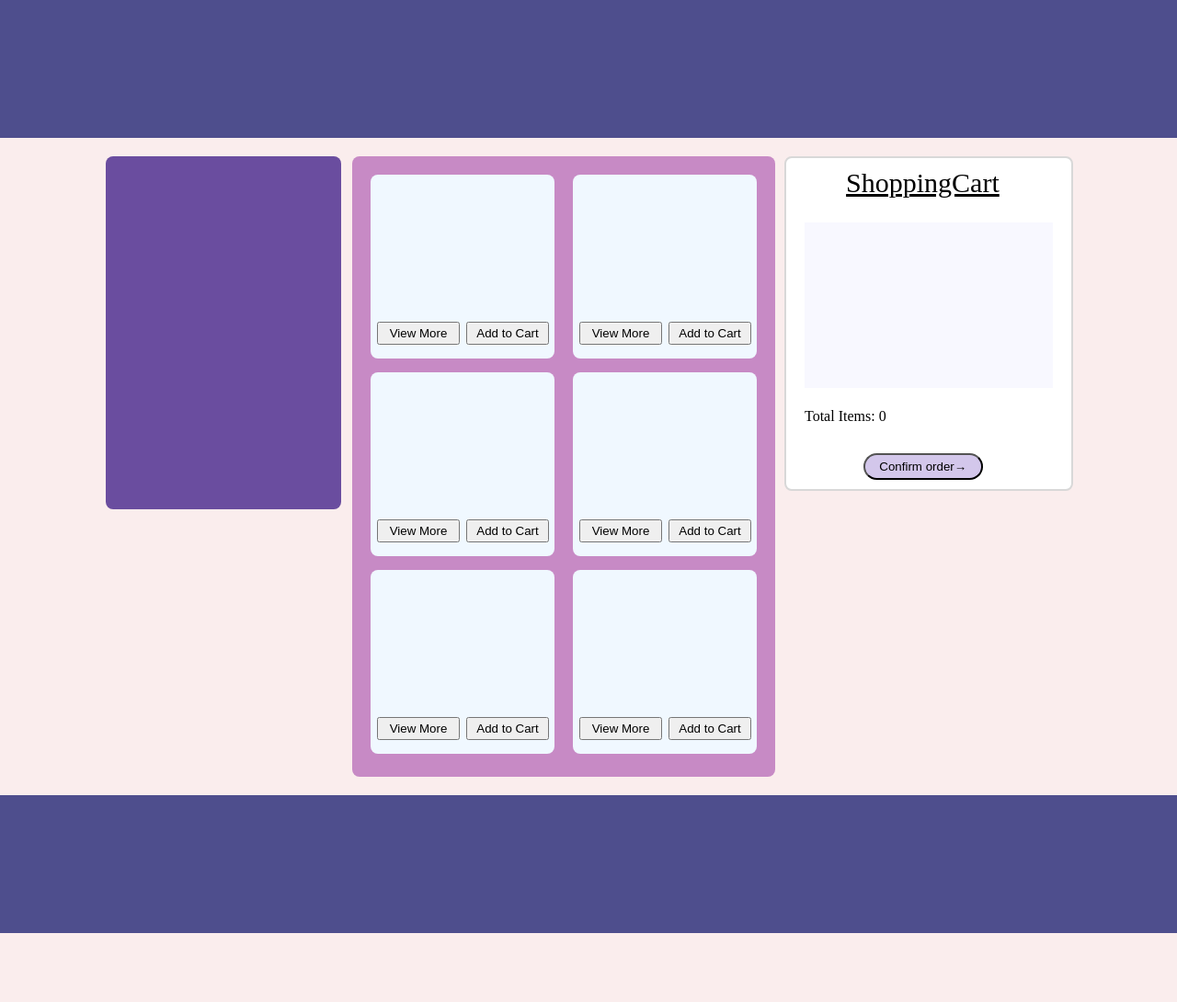
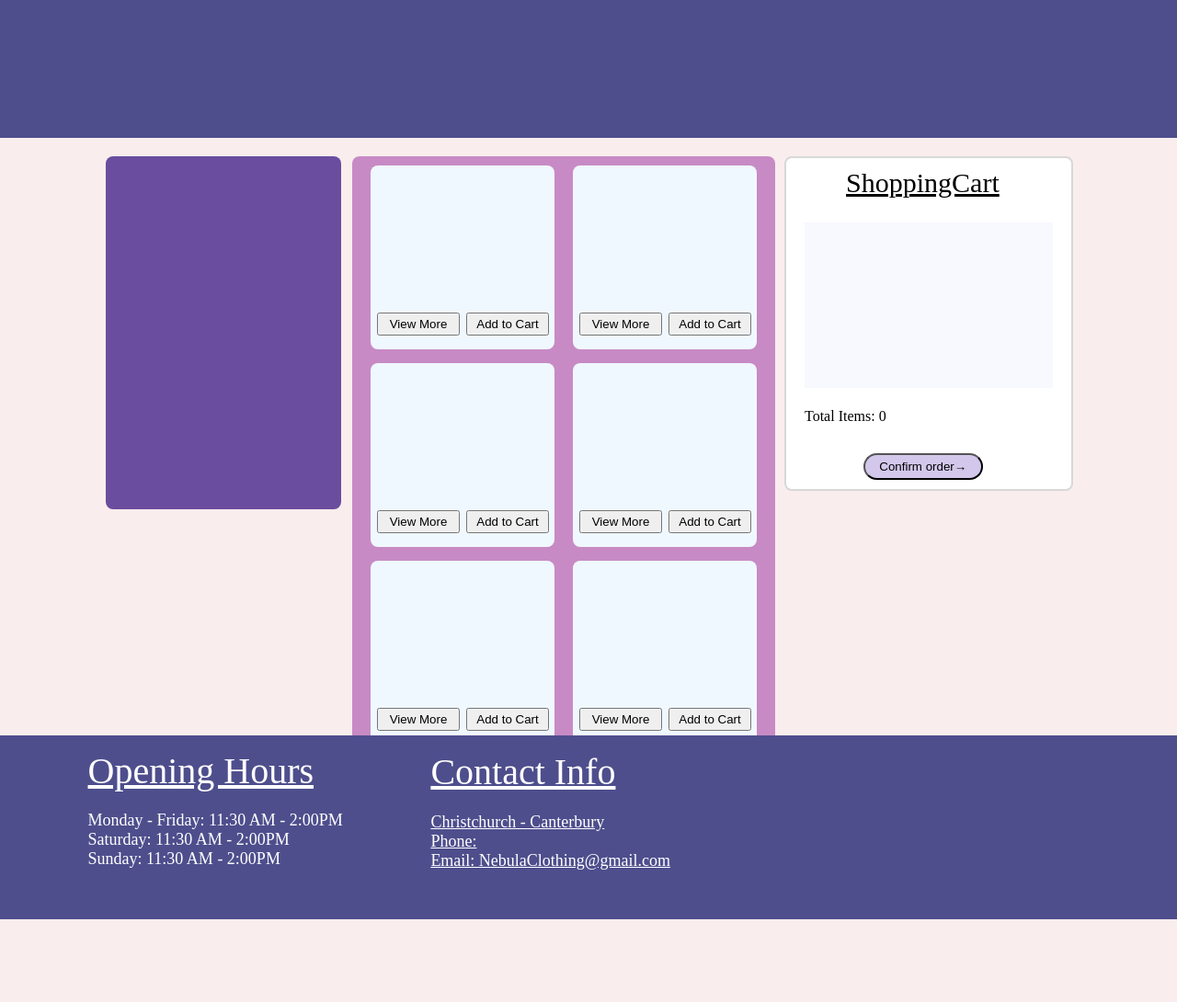
Before and after one commit to udaydaroch/Ecom-Website, a PHP site: page / in a window 1280 px wide. Shown: the whole page at 92% size. Before the commit the page ends 1015 px from the top, so only its background shows below. Run offline with PHP 8.4, Linux system fonts and the light colour scheme; a map, chart or similar area stays blank; grey boxes are pictures that could not be loaded.

Commit message:
added a simple effect for the bottom part of the page

```diff
--- a/CSSFolder/hompage.css
+++ b/CSSFolder/hompage.css
@@ -2,7 +2,7 @@
   background-color: rgb(250, 237, 237);
   margin: 0;
   min-width: 950px;
-  min-height:300px;
+  min-height:350px;
 }
 
 .content {
@@ -10,6 +10,8 @@
   justify-content: center;
   align-items: flex-start;
   padding-top: 20px;
+  height: 900px;
+  overflow-y: auto;
   padding-bottom: 20px;
 }
 
@@ -48,7 +50,9 @@
 
 .pagination {
   background-color: rgb(199, 138, 197);
-  padding: 10px;
+  padding-left: 10px;
+  padding-right: 10px;
+  padding-bottom:20px;
   margin-right: 2px;
   margin-left: 2px;
   border-radius: 8px;
@@ -103,13 +107,6 @@
 
 }
 
-.bottompart {
-  display: flex;
-  justify-content: center;
-  align-items: center;
-  padding-bottom: 150px;
-  background-color: rgb(78, 78, 141);
-}
 
 .button {
   width: 90px;
@@ -143,3 +140,71 @@
 #confirmOrder:hover {
   background-color: rgb(145, 116, 206);
 }
+
+.bottompart {
+  display: flex;
+  justify-content: space-evenly;
+  align-items: center;
+  height: 200px;
+  background-color: rgb(78, 78, 141);
+  position: fixed;
+  bottom: 0;
+  width: 100%;
+  transform: translateY(100%);
+  transition: transform 0.3s ease-in-out;
+  z-index: 999;
+}
+
+
+.map {
+  margin-top: 50px;
+  margin-right: 80px;
+}
+
+
+.hours {
+  margin-top: 10px; /* Add a margin to create space between OpeningHoursLabel and hours */
+}
+
+.hours td {
+  padding-right: 20px; /* Adjust the padding as needed for spacing between the days and time */
+}
+
+
+.map {
+  margin-top: 1px;
+  margin-right: 80px;
+}
+
+.OpeningHoursLabel {
+  font-size: 40px;
+  margin-left: 20px;
+  margin-top: 200px;
+  color: white;
+  text-decoration: underline;
+}
+
+.contactInfo {
+  font-size: 40px;
+  margin-top: 500px;
+  margin-bottom: 292px;
+  color: white;
+  text-decoration: underline;
+  overflow-x: hidden; /* or remove this line */
+}
+
+.hours {
+  font-size: 18px;
+  margin-bottom: 240px;
+  margin-left: 20px;
+  margin-top: 20px;
+  padding-right: 20px;
+  color: white;
+}
+
+.contactdetails {
+  font-size: 18px;
+  margin-bottom: 245px;
+  padding-right: 20px;
+  color: rgb(255, 255, 255);
+}
--- a/JavaScriptFolder/homepage.js
+++ b/JavaScriptFolder/homepage.js
@@ -3,7 +3,19 @@
   const paginationContainer = document.getElementById("pagination");
   const wishlistContainer = document.getElementById("listOfItemSelected");
   const counterContainer = document.getElementById("totalamount");
+  window.addEventListener('scroll', function() {
+    var bottomPart = document.querySelector('.bottompart');
+    var scrollPosition = window.scrollY;
 
+    // Adjust the threshold based on your preference
+    var threshold = 150;
+
+    if (scrollPosition > threshold) {
+      bottomPart.style.transform = 'translateY(0)';
+    } else {
+      bottomPart.style.transform = 'translateY(100%)';
+    }
+  });
 
 
   const numRows = 2;
--- a/PickUpConfirmation.html
+++ b/PickUpConfirmation.html
@@ -7,5 +7,4 @@
 
 </head>
 <body>
-  <header> Pick up</header>
 </body>
--- a/index.html
+++ b/index.html
@@ -18,11 +18,43 @@
             <div id="listOfItemSelected"></div>
             <div id="totalamount" class="totalamount">Total Items: 0</div>
             <button id="confirmOrder">Confirm order&rarr;</button>
+        </div>
+        <div class ="bottompart">
+            <div>
+            <div class="OpeningHoursLabel">Opening Hours  </div>
 
+            <div class="hours">
+                <td>Monday - Friday: </td>
+                <td>
+                    <time> 11:30 AM - 2:00PM</time>
+                </td>
+                <br>
+                <td>Saturday: </td>
+                <td>
+                    <time> 11:30 AM - 2:00PM</time>
+                </td>
+                <br>
+                <td>Sunday: </td>
+                <td>
+                    <time> 11:30 AM - 2:00PM</time>
+                </td>
+            </div>
+            </div>
+            <div class="contactInfo">Contact Info
+                <div class="contactdetails">
+                  <br>
+                  <td>Christchurch - Canterbury</td>
+                  <br>
+                  <td>Phone:</td>
+                  <br>
+                  <td>Email: NebulaClothing@gmail.com</td>
+                </div>
+              </div>
+              <iframe class="map" src="https://www.google.com/maps/embed?pb=!1m18!1m12!1m3!1d2892.937894725982!2d172.6001995!3d-43.52448779999999!2m3!1f0!2f0!3f0!3m2!1i1024!2i768!4f13.1!3m3!1m2!1s0x6d318af0c3f17b85%3A0xd06a344421cb05e0!2sChristchurch%20Boys&#39;%20High%20School!5e0!3m2!1sen!2snz!4v1704409442753!5m2!1sen!2snz" width="300" height="170" style="border:0;" allowfullscreen="" loading="lazy" referrerpolicy="no-referrer-when-downgrade"></iframe>
         </div>
     </div>
 
-    <div class ="bottompart"></div>
+
     <script src="../JavaScriptFolder/homepage.js"></script>
 </body>
 
```
Also changed, not shown: CSSFolder/Confirmationpage.css (+54 -0 lines), JavaScriptFolder/Confirmationpage.js (+14 -0 lines), confirmationpage.html (+34 -1 lines).
